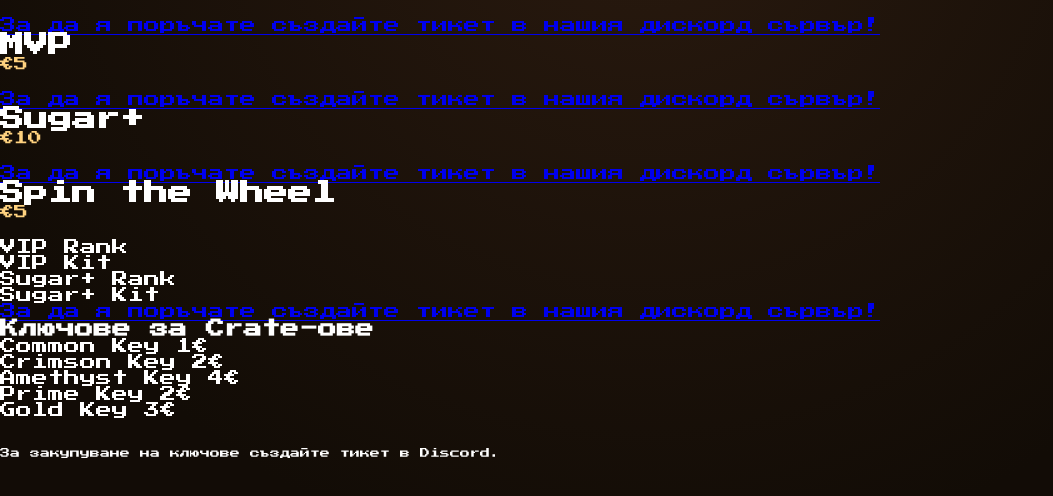
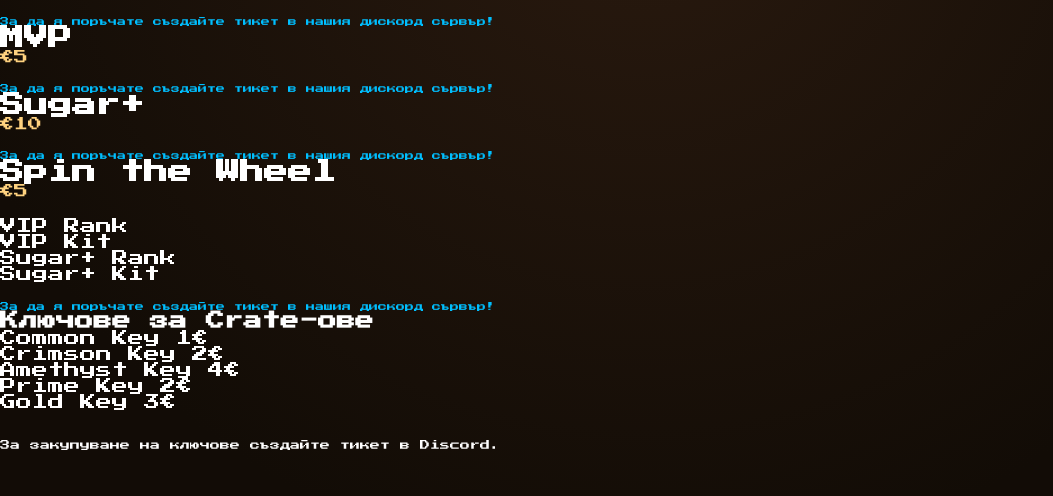
Before and after one commit to Mitko34560/sugarsmp, a plain HTML site: page shop.html in a window 1280 px wide. Shown: the part 138-634 px from the top of the page, without its empty margins (0-1053 px from the left). Drawn offline with Linux system fonts and the light colour scheme.

Commit message:
Update style.css

```diff
--- a/style.css
+++ b/style.css
@@ -225,3 +225,14 @@ font-size:10px;
 .submit-btn:hover{
 opacity:0.9;
 }
+.discord-order{
+display:block;
+margin-top:20px;
+color:#00bfff;
+text-decoration:none;
+font-size:9px;
+}
+
+.discord-order:hover{
+text-decoration:underline;
+}
```
